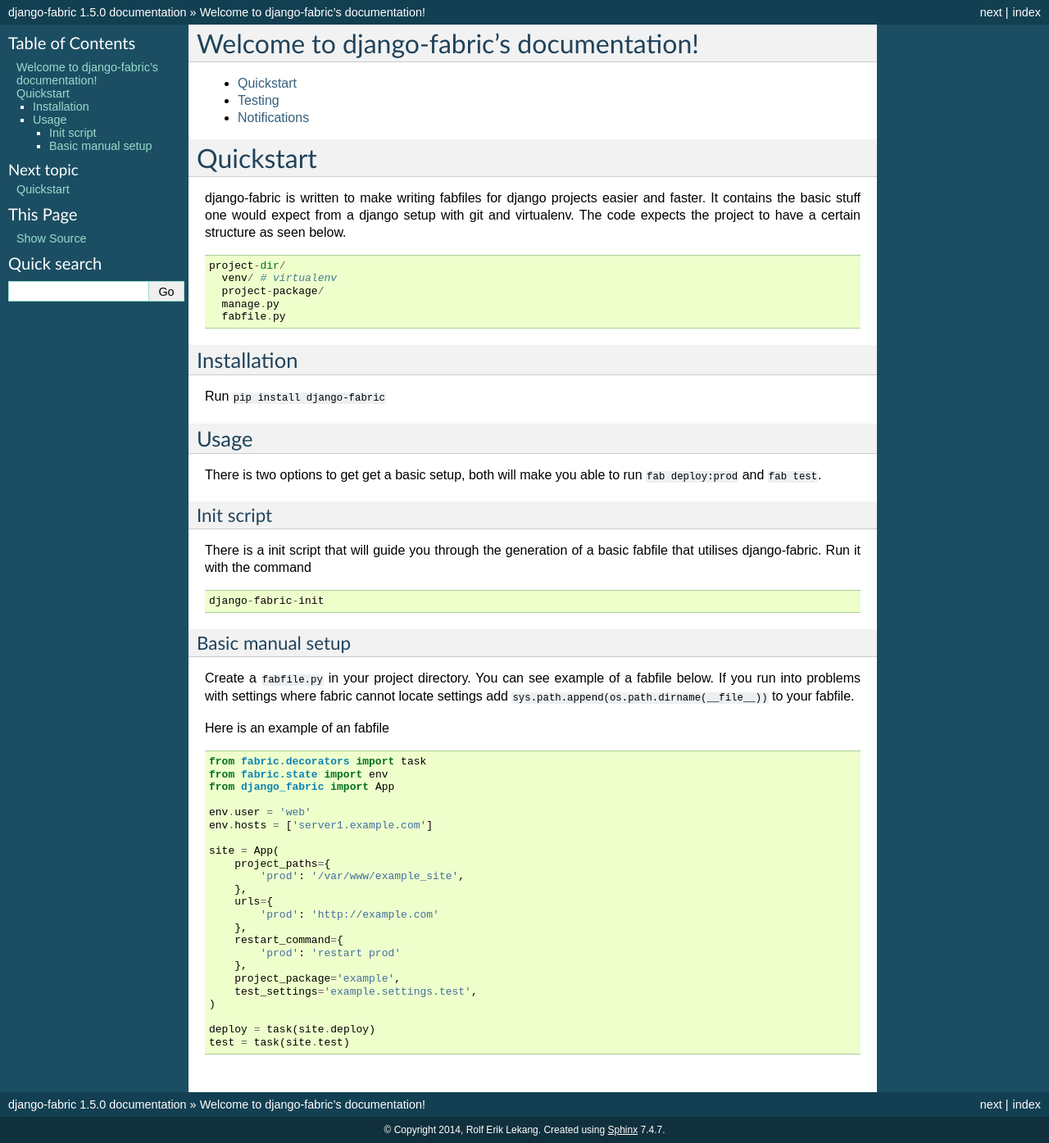
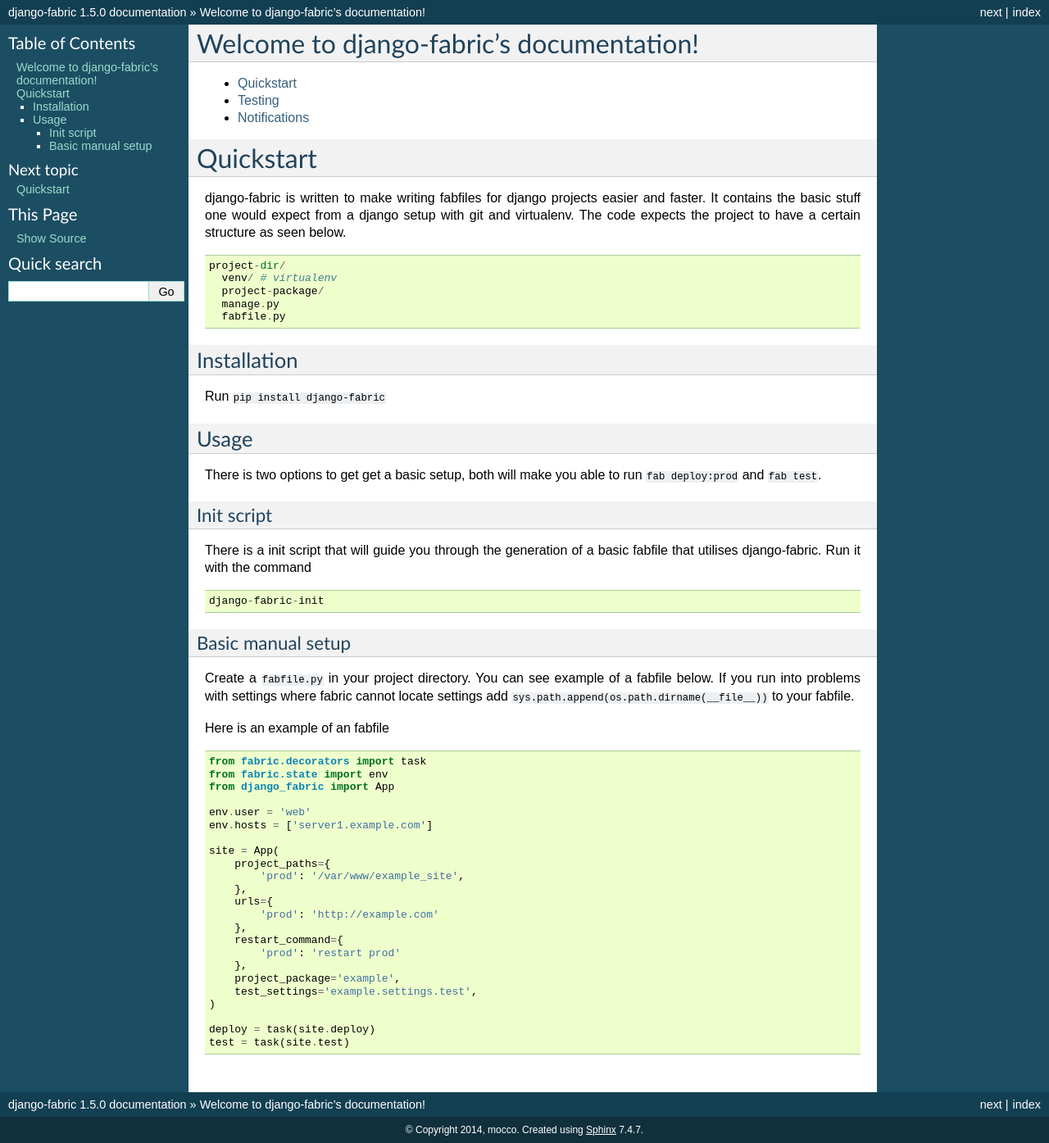
Before and after one commit to mocco/django-fabric, a Sphinx documentation site: the page built from docs/index.rst, in a window 1280 px wide. Shown: the whole page at 82% size. Built offline with Sphinx 7.4.7, drawn with Linux system fonts in a browser that asks for light colours.

Commit message:
fix copyright notice in docs

```diff
--- a/docs/conf.py
+++ b/docs/conf.py
@@ -49,7 +49,7 @@
 
 # General information about the project.
 project = u'django-fabric'
-copyright = u'2014, Rolf Erik Lekang'
+copyright = u'2014, mocco'
 
 # The version info for the project you're documenting, acts as replacement for
 # |version| and |release|, also used in various other places throughout the
@@ -268,8 +268,8 @@
 # Bibliographic Dublin Core info.
 epub_title = u'django-fabric'
 epub_author = u'Rolf Erik Lekang'
-epub_publisher = u'Rolf Erik Lekang'
-epub_copyright = u'2014, Rolf Erik Lekang'
+epub_publisher = u'mocco'
+epub_copyright = u'2014, mocco'
 
 # The basename for the epub file. It defaults to the project name.
 #epub_basename = u'django-fabric'
```
